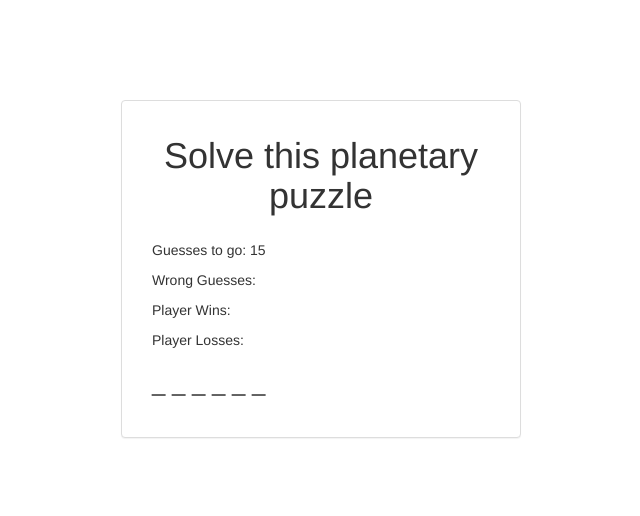
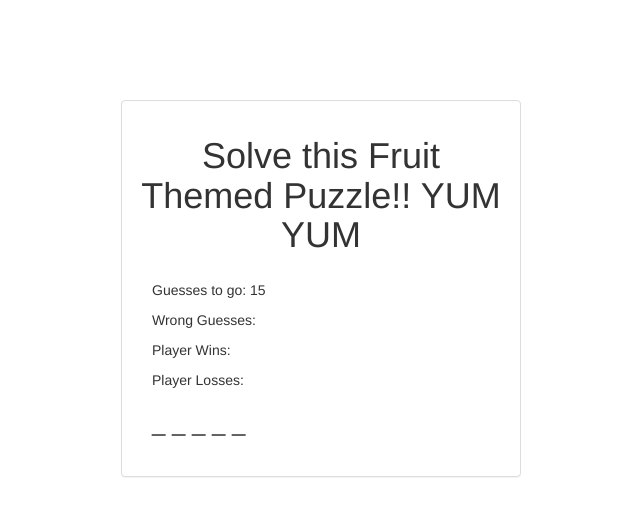
Before and after one commit to gentletom/Hangman-Game, a plain HTML site: page index.html in a window 1280 px wide. Shown: the whole page, without its empty margins (319-959 px from the left). Drawn offline with nearby package versions, Linux system fonts and the light colour scheme.

Commit message:
fruit push

```diff
--- a/assets/javascript/game.js
+++ b/assets/javascript/game.js
@@ -1,9 +1,9 @@
 var wordList = [
- "pluto",
- "saturn",
- "mars",
- "uranus",
- "venus"
+ "banana",
+ "kiwi",
+ "strawberry",
+ "melon",
+ "mango"
 ]
 
 var chosenWord = "";
--- a/index.html
+++ b/index.html
@@ -14,7 +14,7 @@
   <div class="panel-body text-center">
 
 
-    <h1> Solve this planetary puzzle</h1>
+    <h1> Solve this Fruit Themed Puzzle!! YUM YUM</h1>
       <div class="panel-body text-left">
 
 <!--•	PseudoCode: Hangman
```
